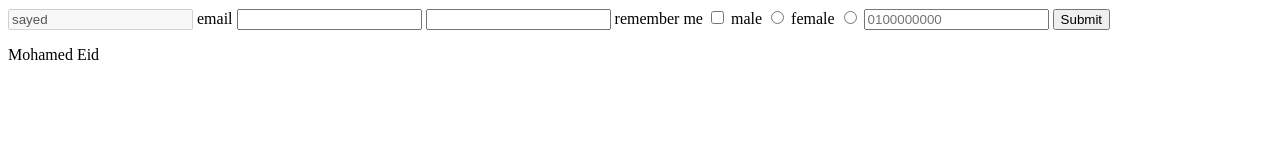
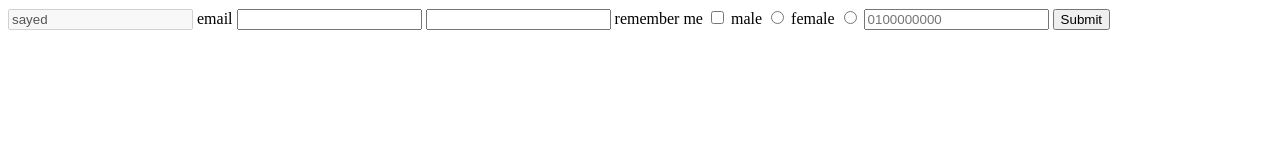
Before and after one commit to sayedsafwe77/eyouth_round4_software_track_S2, a plain HTML site: page src/session2.html in a window 1280 px wide. Drawn offline with Linux system fonts and the light colour scheme.

Commit message:
remove mohamed paragraph

```diff
--- a/src/session2.html
+++ b/src/session2.html
@@ -165,6 +165,5 @@
         <option value="Safari">
         </datalist> -->
 
-        <p>Mohamed Eid</p>
     </body>
 </html>
```
